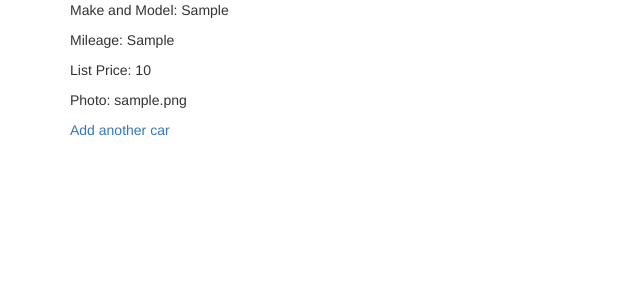
After one commit to dyldlewis/new_dealership, a PHP site: template views/new_car.html.twig in a window 1280 px wide. The commit adds this page. Shown: the top 300 px of the page, without its empty margins (0-640 px from the left). Run offline with PHP 8.4, Linux system fonts and the light colour scheme; the template is opened without the code that fills it: most values are stand-ins (such as "Sample title", 1, 10 or a date in 2020); some libraries are stand-ins or nearby versions.

```diff
--- a/views/car_form.html.twig
+++ b/views/car_form.html.twig
@@ -9,7 +9,7 @@
         <div class="row">
             <div class="col-md-6">
                 <h1>Find a Car!</h1>
-                <form action='/vehicular_view'>
+                <form action='/vehicular_view' method="post">
                     <div class='form-group'>
                         <label for='price'>Enter Maximum Price:</label>
                         <input id='price' name='price' class='form-control' type='number'>
@@ -19,7 +19,7 @@
             </div>
             <div class="col-md-6">
                 <h1>Sell a Car!</h1>
-                <form action='/sell_car' enctype="multipart/form-data">
+                <form action='/sell_car' method="post">
                     <div class='form-group'>
                         <label for='make-model'>Enter Make and Model:</label>
                         <input id='make-model' name='make-model' class='form-control' type='text'>
@@ -28,7 +28,7 @@
                         <label for='price'>Enter List Price:</label>
                         <input id='price' name='price' class='form-control' type='number'>
                         <label for='image'>Upload Image:</label>
-                        <input id='image' name='image' class='form-control' type='file'>
+                        <input id='image' name='image' class='form-control' type='text'>
                     </div>
                     <button type='submit' class='btn-success'>Submit</button>
                 </form>
--- a/views/display_cars.html.twig
+++ b/views/display_cars.html.twig
@@ -1,7 +1,7 @@
 <!DOCTYPE html><html>
 <head>
     <link rel='stylesheet' href='https://maxcdn.bootstrapcdn.com/bootstrap/3.3.1/css/bootstrap.min.css'>
-    <title>Find a Car</title>
+    <title>Cars for Sale</title>
 </head>
 <body>
     <div class='container'>
--- /dev/null
+++ b/views/new_car.html.twig
@@ -0,0 +1,15 @@
+<!DOCTYPE html><html>
+<head>
+    <link rel='stylesheet' href='https://maxcdn.bootstrapcdn.com/bootstrap/3.3.1/css/bootstrap.min.css'>
+    <title>Cars for Sale</title>
+</head>
+<body>
+    <div class='container'>
+        <p>Make and Model: {{ new_car.getMakeModel }}</p>
+        <p>Mileage: {{ new_car.getMiles }}</p>
+        <p>List Price: {{ new_car.getPrice }}</p>
+        <p>Photo: {{ new_car.getImage }}</p>
+        <a href="/">Add another car</a>
+    </div>
+</body>
+</html>
```
Also changed, not shown: app/app.php (+9 -2 lines), src/Car.php (+12 -4 lines).
